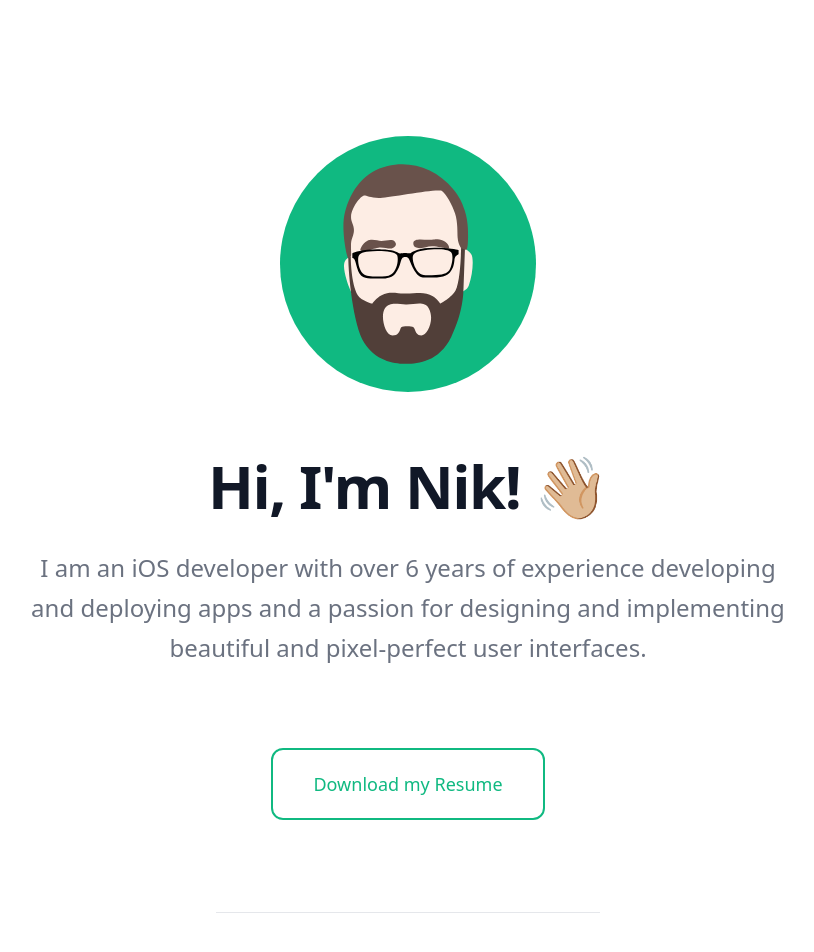
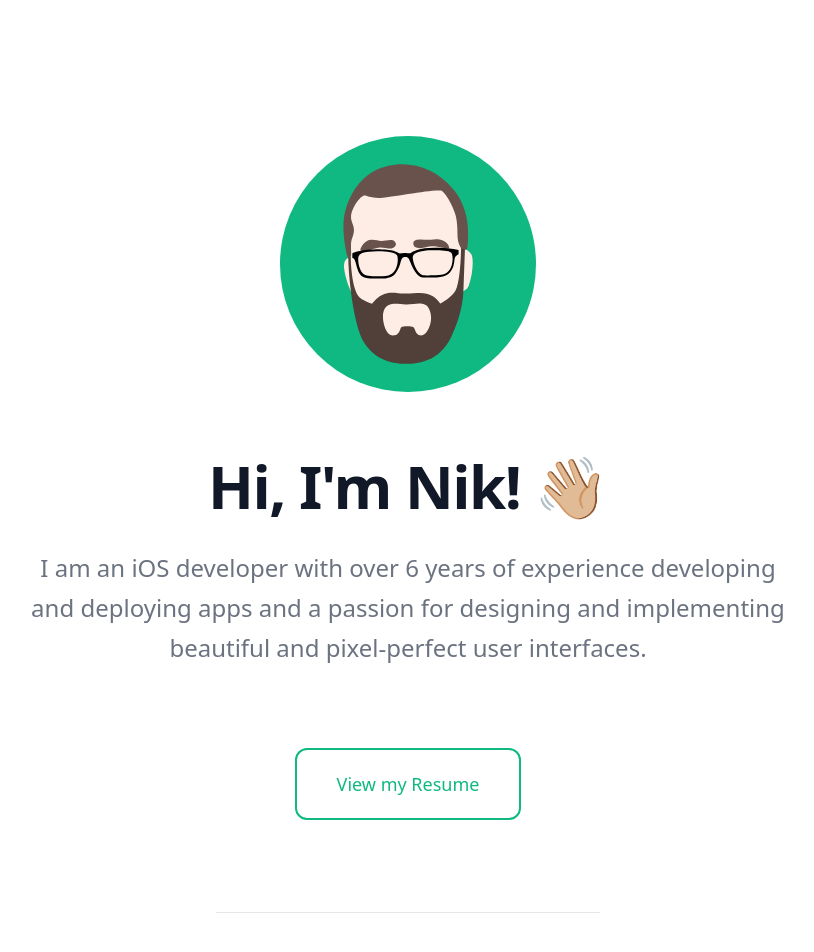
Before and after one commit to fahlout/fahlout.github.io, a React (Create React App) app: page / in a window 1280 px wide. Shown: the top 952 px of the page, without its empty margins (232-1046 px from the left). Built offline with nearby package versions, Linux system fonts and the light colour scheme.

Commit message:
Updated profile vector image

```diff
--- a/src/Hero.js
+++ b/src/Hero.js
@@ -18,7 +18,7 @@ function Hero() {
                     </div>
                 </div>
                 <div className="flex justify-center pb-3">
-                    <a className="px-6 sm:px-8 md:px-10 py-3 sm:py-4 md:py-5 border-green-500 border-2 rounded-xl text-green-500 text-lg hover:bg-green-500 hover:text-white" href={process.env.PUBLIC_URL + '/documents/Niklas-Fahl-Resume.pdf'} target="_blank" rel="noopener noreferrer">Download my Resume</a>
+                    <a className="px-6 sm:px-8 md:px-10 py-3 sm:py-4 md:py-5 border-green-500 border-2 rounded-xl text-green-500 text-lg hover:bg-green-500 hover:text-white" href={process.env.PUBLIC_URL + '/documents/Niklas-Fahl-Resume.pdf'} target="_blank" rel="noopener noreferrer">View my Resume</a>
                 </div>
                 <div className="border-b border-gray-200 dark:border-gray-600 mx-auto md:max-w-sm md:w-auto w-1/2 mb-10 sm:mb-16 md:mb-20 mt-10 sm:mt-16 md:mt-20"></div>
             </section>
```
Also changed, not shown: src/resources/nik-fahl-vector.svg.
